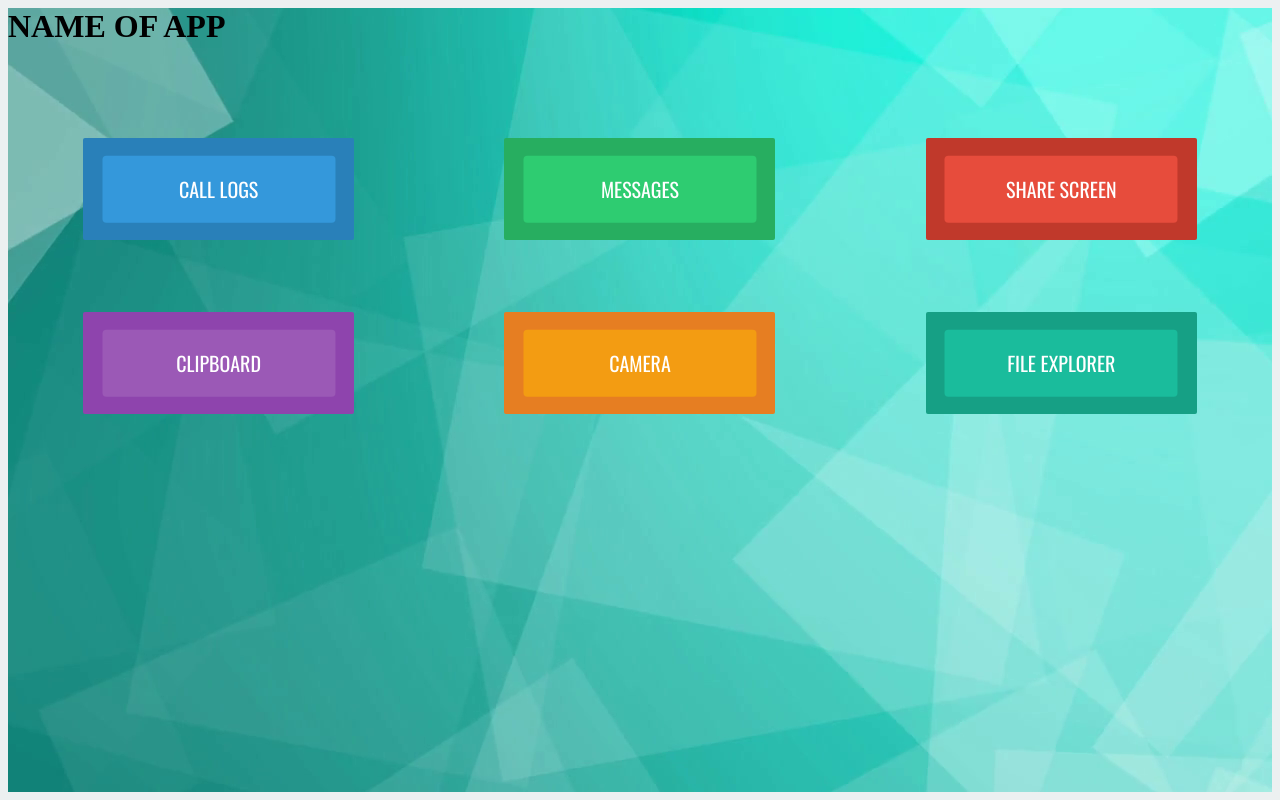
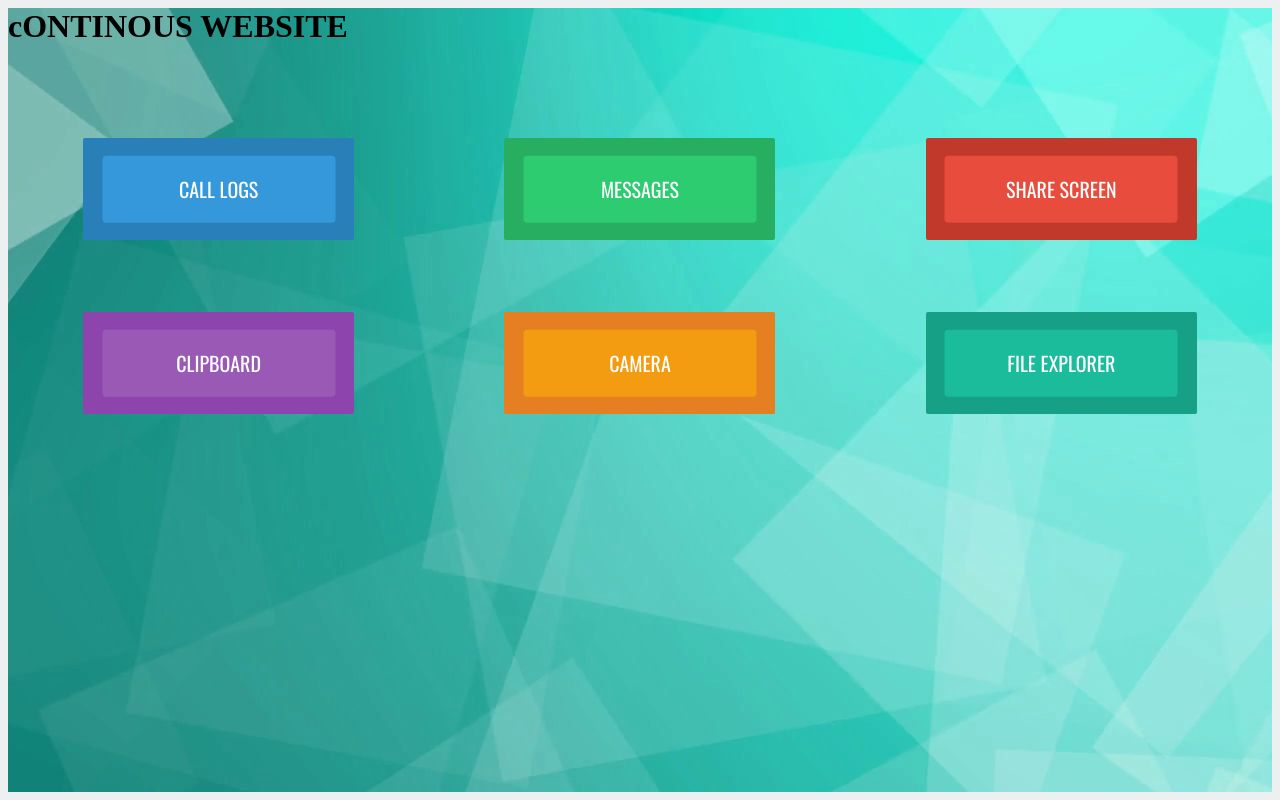
Before and after one commit to Parthkatare/CodeX_VoidHacks, a plain HTML site: page index.html in a window 1280 px wide. Drawn offline with nearby package versions, Linux system fonts and the light colour scheme.

Commit message:
Update index.html

```diff
--- a/index.html
+++ b/index.html
@@ -5,7 +5,7 @@
 </head>
 <body background="images/bg.png" style="background-repeat: no-repeat;
   background-attachment: fixed;">
-  <h1>NAME OF APP</h1>
+  <h1>cONTINOUS WEBSITE</h1>
   <div>
     <div class="wrapper">
       <a href="#" class="btn-base btn-cta btn-1">
```
